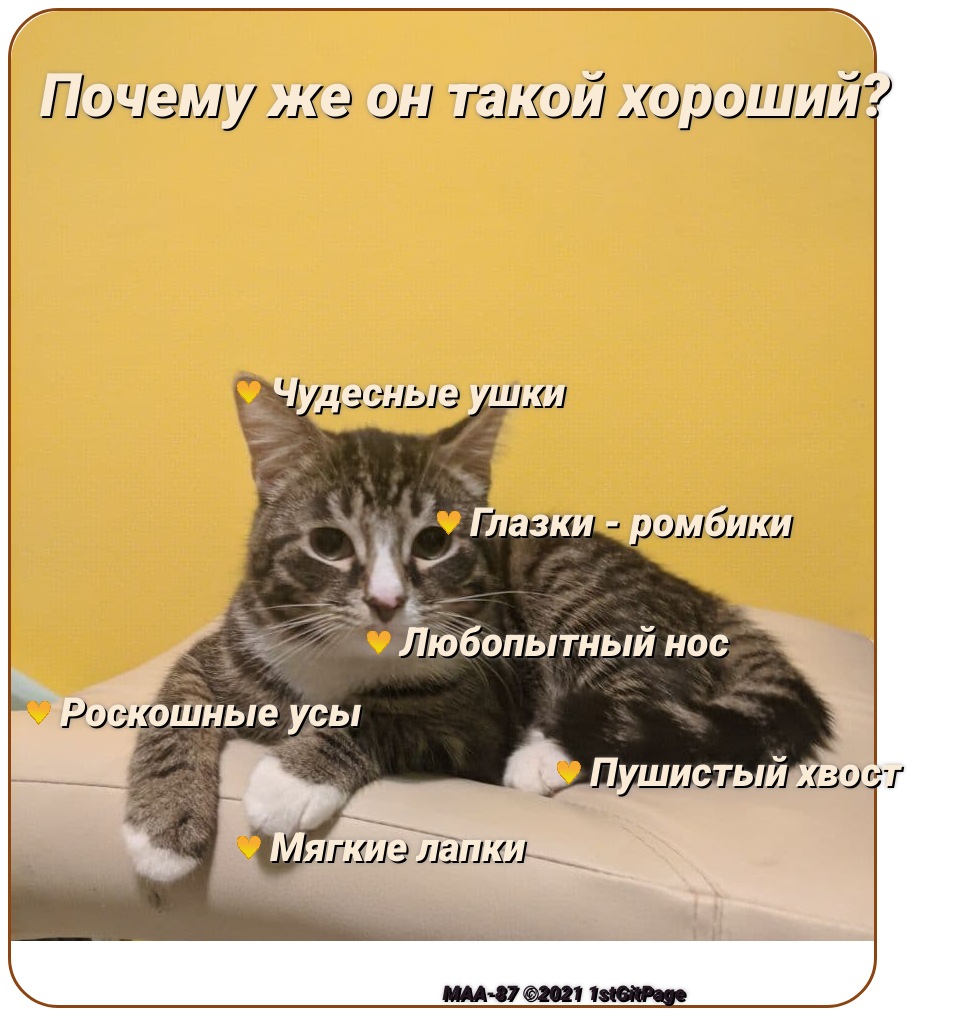
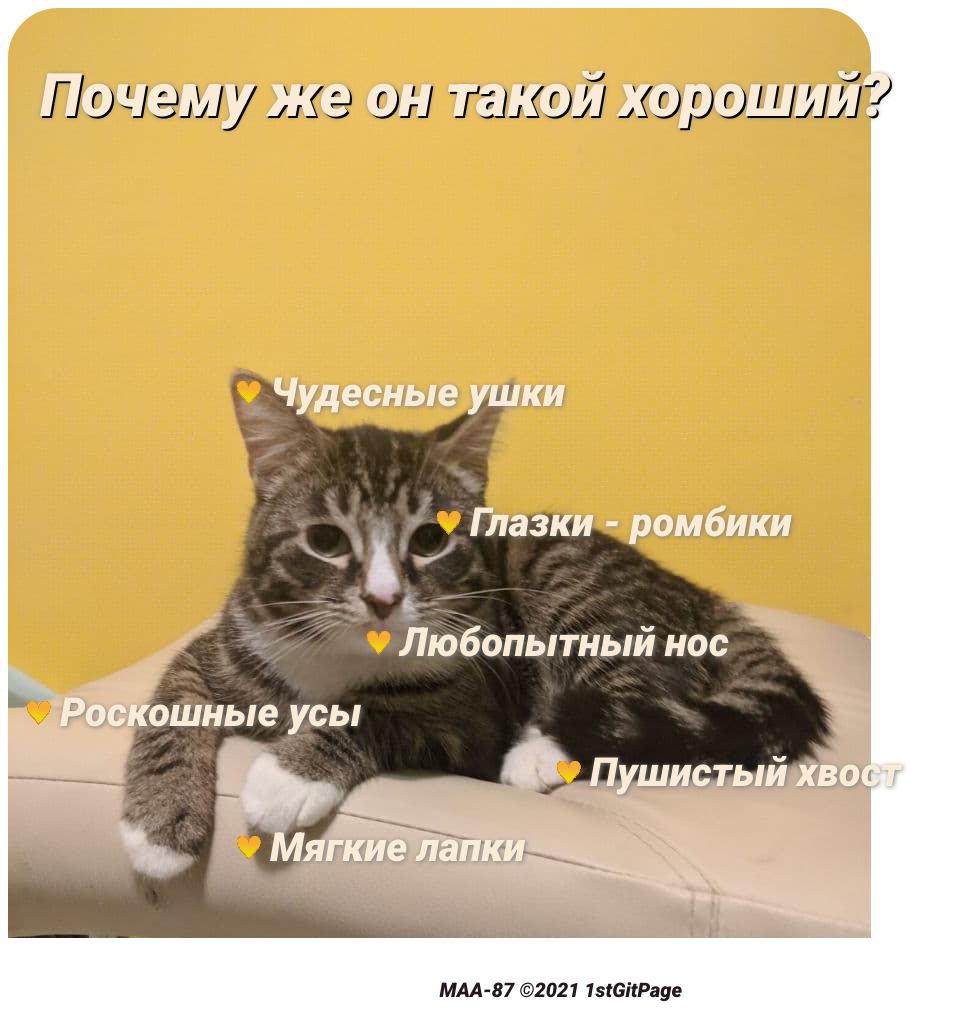
Before and after one commit to MAA-87/shoorik, a plain HTML site: page index.html in a window 1280 px wide. Shown: the whole page, without its empty margins (0-960 px from the left). Drawn offline with Linux system fonts and the light colour scheme.

Commit message:
Update index.html

```diff
--- a/index.html
+++ b/index.html
@@ -30,7 +30,7 @@ html{
       font-family: 'Roboto', sans-serif;
       font-size: 20px;
       color: var(--o_color);
-      text-shadow: 2px 2px black,4px 4px #f0f0,1px 1px 5px gray;
+      text-shadow: 4px 4px #f0f0,1px 1px 5px gray;
 width: fit-content;
 
 }
@@ -42,7 +42,7 @@ width: fit-content;
   justify-content: stretch;
   padding: 0;
   margin: 0;
-  border: 3px solid saddlebrown;
+  border: 3px solid none;
   border-radius: 50px;
 
 }
@@ -144,6 +144,7 @@ left: 270px;
 
      color: var(--font_color);
  padding-left: 50%;
+       text-shadow:none;
 
    }
    img{
```
